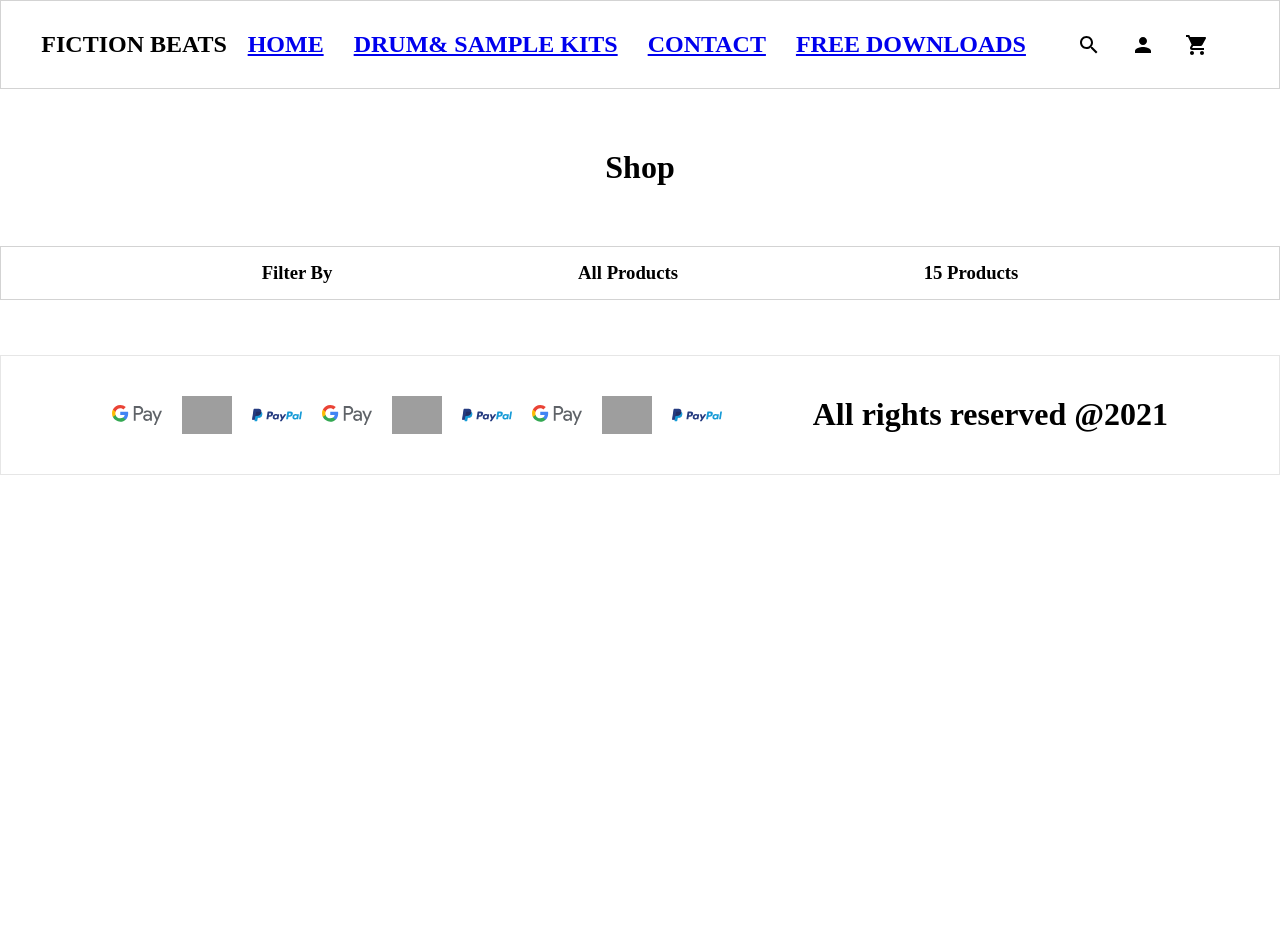
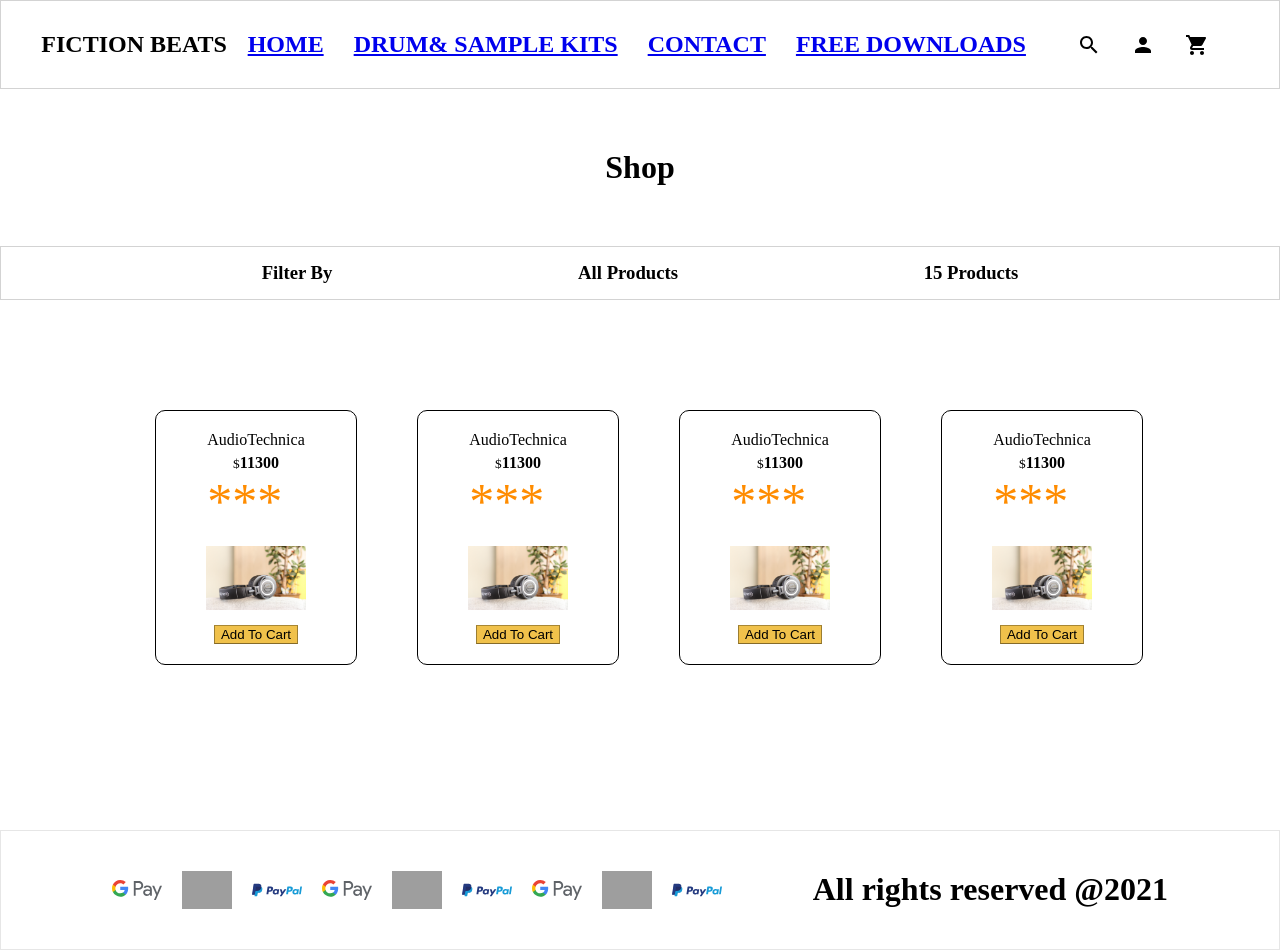
Before and after one commit to vermad843/combine-projects, a React (Create React App) app: page /drum in a window 1280 px wide. Before the commit the page ends 800 px from the top, so only its background shows below. Built offline with nearby package versions, Linux system fonts and the light colour scheme; grey boxes are pictures that could not be loaded.

Commit message:
product listing

```diff
--- a/src/Drums.css
+++ b/src/Drums.css
@@ -11,3 +11,7 @@
     border : 1px solid lightgrey;
     padding : 15px;
 }
+
+.drums__card {
+  text-align: center;
+}
--- a/src/Drums.js
+++ b/src/Drums.js
@@ -1,5 +1,6 @@
 import React from 'react';
 import './Drums.css'
+import Card from './Card';
 
 function Drums() {
     return (
@@ -10,6 +11,19 @@
                <h3>All Products</h3>
                <h3>15 Products</h3>
             </div>
+            <div className = "drums__cards">
+                <div className = "drums__card">
+                    <Card/>
+                </div>
+                {/* <div className = "drums__card">
+                    <Card/>
+                </div>
+                <div className = "drums__card">
+                    <Card/>
+                </div>  <div className = "drums__card">
+                    <Card/>
+                </div>       */}
+            </div>
         </div>
     )
 }
```
